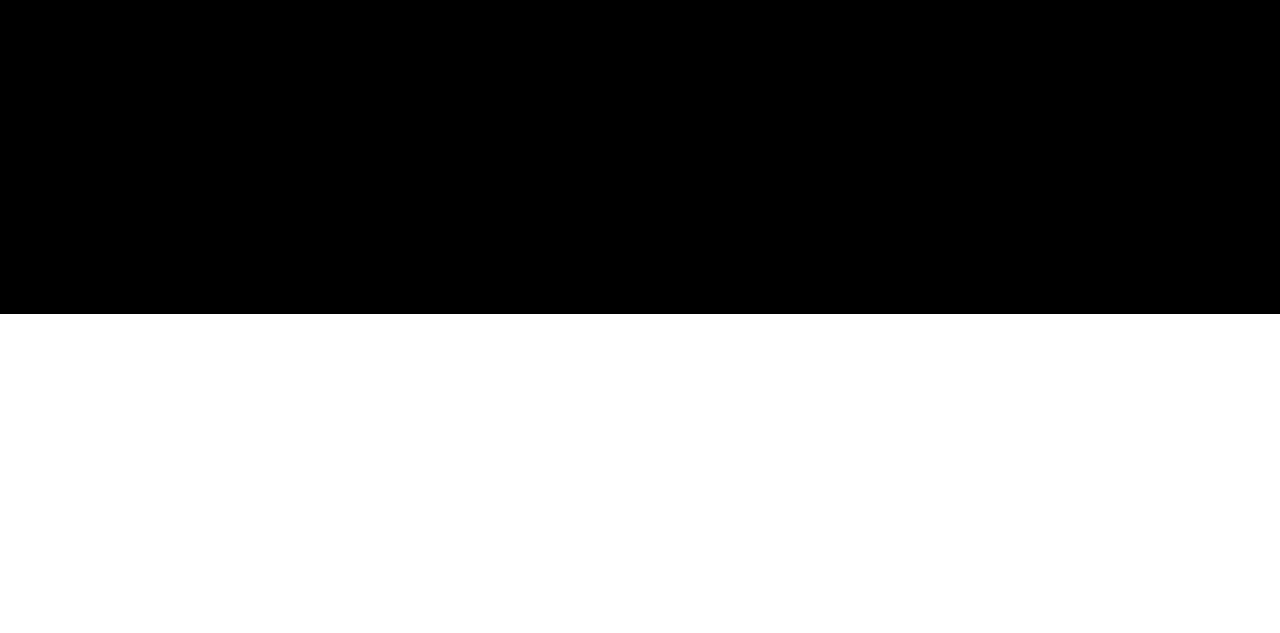
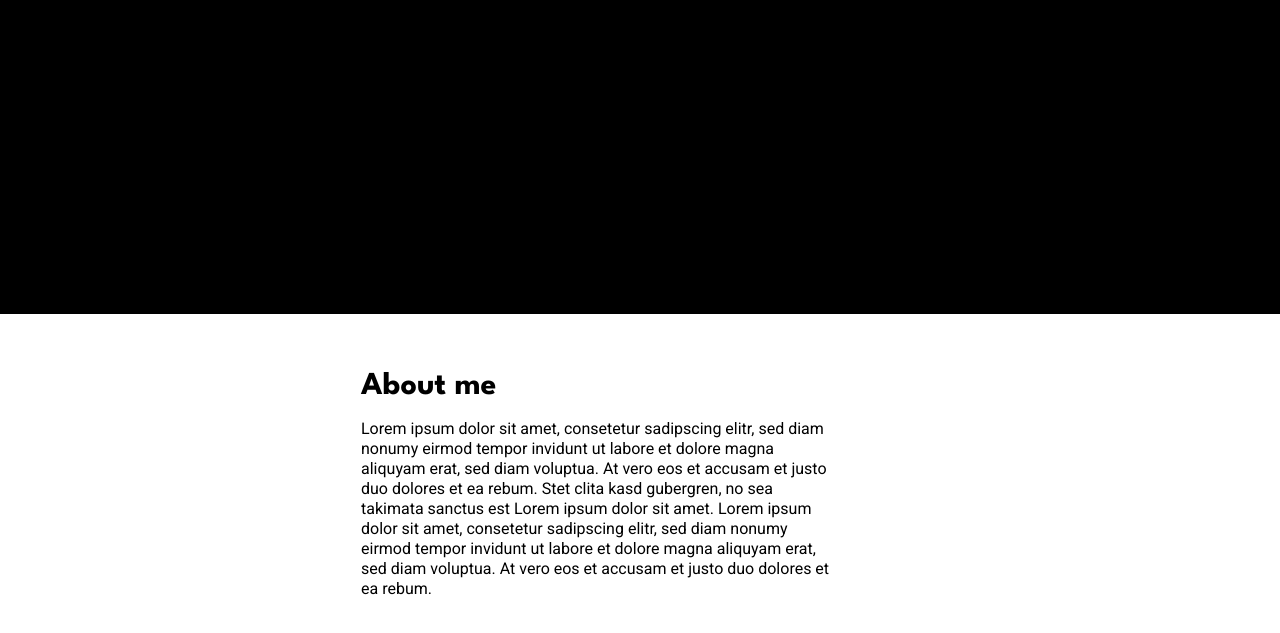
Before and after one commit to mrnabildev/arPortfolio, a plain HTML site: page index.html in a window 1280 px wide. Shown: the part 453-1086 px from the top of the page. Before the commit the page ends 800 px from the top, so only its background shows below. Drawn offline with nearby package versions, Linux system fonts and the light colour scheme.

Commit message:
feat(about): add about section

```diff
--- a/css/style.css
+++ b/css/style.css
@@ -66,3 +66,29 @@ a {
   font-family: "League Spartan", sans-serif;
 }
 /* banner part end */
+
+/* about part start */
+#about {
+  padding: 60px 0;
+}
+
+.aboutItems {
+  padding-right: 80px;
+}
+
+.aboutItems h3 {
+  font-size: 32px;
+  font-weight: 700;
+  color: #000;
+  padding-bottom: 20px;
+  font-family: "League Spartan", sans-serif;
+}
+
+.aboutItems p {
+  font-size: 16px;
+  font-weight: 400;
+  color: #000;
+  line-height: 20px;
+  font-family: "Roboto", sans-serif;
+}
+/* about part end */
--- a/index.html
+++ b/index.html
@@ -55,6 +55,27 @@
       </div>
     </section>
     <!-- Banner part end -->
+    <!-- About part start -->
+    <section id="about">
+      <div class="container">
+        <div class="col-lg-6 m-auto">
+          <div class="aboutItems">
+            <h3>About me</h3>
+            <p>
+              Lorem ipsum dolor sit amet, consetetur sadipscing elitr, sed diam
+              nonumy eirmod tempor invidunt ut labore et dolore magna aliquyam
+              erat, sed diam voluptua. At vero eos et accusam et justo duo
+              dolores et ea rebum. Stet clita kasd gubergren, no sea takimata
+              sanctus est Lorem ipsum dolor sit amet. Lorem ipsum dolor sit
+              amet, consetetur sadipscing elitr, sed diam nonumy eirmod tempor
+              invidunt ut labore et dolore magna aliquyam erat, sed diam
+              voluptua. At vero eos et accusam et justo duo dolores et ea rebum.
+            </p>
+          </div>
+        </div>
+      </div>
+    </section>
+    <!-- About part end -->
     <!-- JS -->
     <script src="js/bootstrap.bundle.min.js"></script>
     <script src="js/style.js"></script>
```
